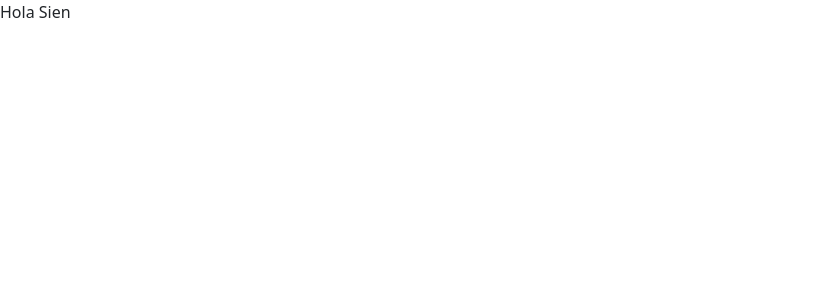
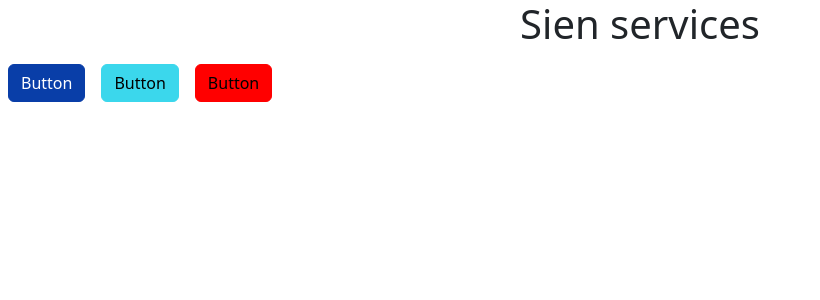
Before and after one commit to mpabarca/sien-deprecated, a Next.js app: page / in a window 1280 px wide. Shown: the top 300 px of the page, without its empty margins (0-820 px from the left). Built offline with nearby package versions, Linux system fonts and the light colour scheme.

Commit message:
Add new files and imports related to sass and bootstrap

```diff
--- a/next.config.js
+++ b/next.config.js
@@ -3,7 +3,9 @@ const path = require('path');
 
 const nextConfig = {
   reactStrictMode: true,
-  includePaths: [path.join(__dirname, 'styles')],
+  sassOptions: {
+    includePaths: [path.join(__dirname, 'styles')],
+  },
 };
 
 module.exports = nextConfig
--- a/src/pages/_app.tsx
+++ b/src/pages/_app.tsx
@@ -1,6 +1,7 @@
-import '../styles/scss/global.scss';
+import '../styles/scss/customBootstrap.scss';
+import '../styles/scss/index.scss';
 import type { AppProps } from 'next/app';
 
 export default function App({ Component, pageProps }: AppProps) {
   return <Component {...pageProps} />
-};
+}
--- a/src/pages/index.tsx
+++ b/src/pages/index.tsx
@@ -1,8 +1,5 @@
 import Head from 'next/head'
 import Image from 'next/image'
-import { Inter } from '@next/font/google'
-
-const inter = Inter({ subsets: ['latin'] })
 
 export default function Home() {
   return (
@@ -14,7 +11,10 @@ export default function Home() {
         <link rel="icon" href="/favicon.ico" />
       </Head>
       <main>
-        Hola Sien
+        <h1 className='text-center'>Sien services</h1>
+        <button className='btn btn-primary m-2'>Button</button>
+        <button className='btn btn-secondary m-2'>Button</button>
+        <button className='btn btn-danger m-2'>Button</button>
       </main>
     </>
   )
--- /dev/null
+++ b/src/styles/scss/customBootstrap.scss
@@ -0,0 +1,11 @@
+$theme-colors: (
+  'primary': #093ea8,
+  'secondary': #3bd7ec,
+  'success': #22e11c,
+  'info': #d9ff50,
+  'warning': #ffbe0b,
+  'danger': #ff0000,
+  'light': #c0ccda,
+  'dark': #000103,
+);
+@import '/node_modules/bootstrap/scss/bootstrap.scss';
--- a/src/styles/scss/global.scss
+++ /dev/null
@@ -1,12 +0,0 @@
-$theme-colors: (
-  'primary': #145bea,
-  'secondary': #833bec,
-  'success': #1ce1ac,
-  'info': #ff7d50,
-  'warning': #ffbe0b,
-  'danger': #ff007f,
-  'light': #c0ccda,
-  'dark': #001738,
-);
-
-@import '/node_modules/bootstrap/scss/bootstrap.scss';
--- /dev/null
+++ b/src/styles/scss/index.scss
@@ -0,0 +1,5 @@
+
+// Pages
+@import './pages/home.scss';
+
+// Components
--- /dev/null
+++ b/src/styles/scss/pages/home.scss
@@ -0,0 +1,2 @@
+body {
+}
```
